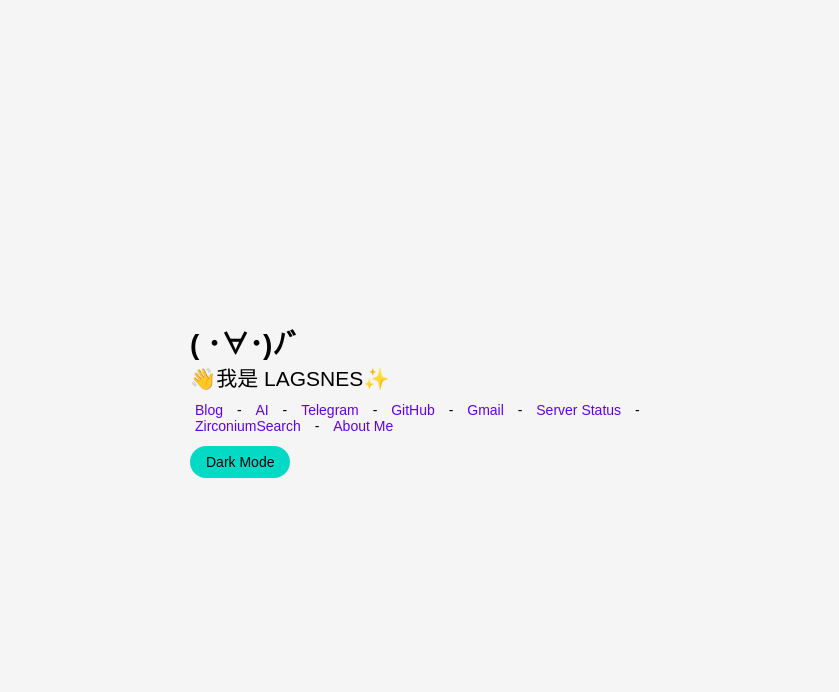
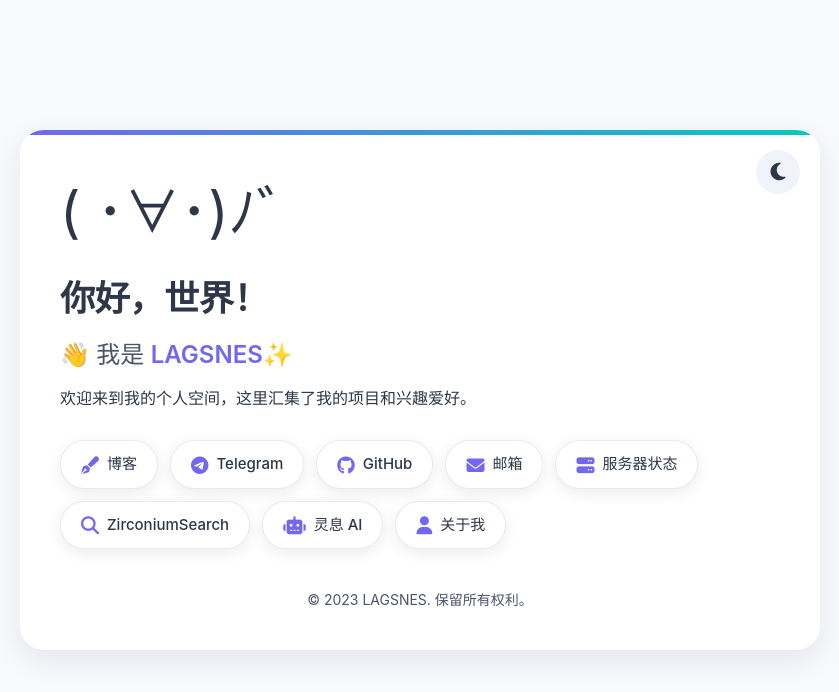
Before and after one commit to LAGSNESOwO/lagsnesowo.github.io, a plain HTML site: page index.html in a window 1280 px wide. Shown: the whole page, without its empty margins (220-1059 px from the left). Drawn offline with Linux system fonts and the light colour scheme.

Commit message:
Update index.html

```diff
--- a/index.html
+++ b/index.html
@@ -3,158 +3,337 @@
 <head>
     <meta charset="UTF-8">
     <meta name="viewport" content="width=device-width, initial-scale=1.0">
-    <title>LAGSNES</title>
+    <title>LAGSNES - 个人主页</title>
+    <link rel="stylesheet" href="https://cdnjs.cloudflare.com/ajax/libs/font-awesome/6.4.2/css/all.min.css">
     <style>
+        /* 设计系统 - 变量 */
         :root {
-            --dynamic-color-primary: #6200EE;
-            --dynamic-color-secondary: #03DAC6;
-            --dynamic-color-background: #F5F5F5;
-            --dynamic-color-surface: #FFFFFF;
-            --dynamic-color-on-primary: #FFFFFF;
-            --dynamic-color-on-secondary: #000000;
-            --dynamic-color-on-background: #000000;
-            --dynamic-color-on-surface: #000000;
-            --dynamic-color-danger: #FF0000;
+            /* 主色调 */
+            --primary: #7267EF;
+            --primary-dark: #6151E5;
+            --secondary: #07CABD;
+            --secondary-dark: #06B0A5;
+
+            /* 明亮模式 */
+            --background: #F8F9FC;
+            --surface: #FFFFFF;
+            --surface-hover: #F1F3FA;
+            --text-primary: #2D3748;
+            --text-secondary: #4A5568;
+            --border: rgba(0, 0, 0, 0.08);
+            --shadow: rgba(17, 12, 46, 0.08);
         }
 
         [data-theme="dark"] {
-            --dynamic-color-primary: #BB86FC;
-            --dynamic-color-secondary: #03DAC6;
-            --dynamic-color-background: #121212;
-            --dynamic-color-surface: #1E1E1E;
-            --dynamic-color-on-primary: #000000;
-            --dynamic-color-on-secondary: #000000;
-            --dynamic-color-on-background: #FFFFFF;
-            --dynamic-color-on-surface: #FFFFFF;
-            --dynamic-color-danger: #CF6679;
+            /* 暗黑模式 */
+            --background: #131525;
+            --surface: #1C1E33;
+            --surface-hover: #252842;
+            --text-primary: #E2E8F0;
+            --text-secondary: #A0AEC0;
+            --border: rgba(255, 255, 255, 0.1);
+            --shadow: rgba(0, 0, 0, 0.25);
+        }
+
+        /* 全局样式 */
+        * {
+            margin: 0;
+            padding: 0;
+            box-sizing: border-box;
+            transition: all 0.3s ease;
         }
 
         body {
-            margin: 0;
-            font-family: 'Google Sans', sans-serif;
-            font-size: 14px;
-            background-color: var(--dynamic-color-background);
-            color: var(--dynamic-color-on-background);
+            font-family: 'SF Pro Display', -apple-system, BlinkMacSystemFont, 'Segoe UI', Roboto, 'Helvetica Neue', Arial, sans-serif;
+            background-color: var(--background);
+            color: var(--text-primary);
+            min-height: 100vh;
             display: flex;
             justify-content: center;
             align-items: center;
-            height: 100vh;
+            padding: 20px;
+            line-height: 1.5;
         }
 
         .container {
+            max-width: 800px;
+            width: 100%;
+        }
+
+        .card {
+            background-color: var(--surface);
+            border-radius: 24px;
+            padding: 40px;
+            box-shadow: 0 10px 30px var(--shadow);
+            position: relative;
+            overflow: hidden;
+            margin-bottom: 20px;
+        }
+
+        .card::before {
+            content: "";
+            position: absolute;
+            top: 0;
+            left: 0;
+            width: 100%;
+            height: 5px;
+            background: linear-gradient(90deg, var(--primary), var(--secondary));
+        }
+
+        /* 标题样式 */
+        .header {
+            margin-bottom: 30px;
             display: flex;
             flex-direction: column;
-            align-items: flex-start;
-            max-width: 500px;
-            width: 100%;
-            padding: 0 20px;
-            box-sizing: border-box;
+            gap: 8px;
+        }
+
+        .emoji {
+            font-size: 3.5rem;
+            margin-bottom: 10px;
+            display: inline-block;
+            transition: transform 0.2s ease;
+        }
+
+        /* 颜文字的轻微跳动动画 */
+        @keyframes gentle-bounce {
+            0%, 100% { transform: translateY(0); }
+            50% { transform: translateY(-5px); }
         }
 
         h1 {
-            margin: 0;
-            font-size: 2em;
-            font-weight: bold;
+            font-size: 2.2rem;
+            font-weight: 700;
+            letter-spacing: -0.5px;
+            margin-bottom: 5px;
         }
 
         h2 {
-            margin: 0;
-            font-size: 1.5em;
-            font-weight: normal;
+            font-size: 1.5rem;
+            font-weight: 500;
+            color: var(--text-secondary);
+            margin-bottom: 5px;
         }
 
-        h2 span {
-            font-family: 'Arial', sans-serif;
-            font-style: normal;
-            font-weight: normal;
+        .highlight {
+            color: var(--primary);
+            font-weight: 600;
         }
 
-        nav {
-            margin-top: 10px;
+        /* 导航菜单 */
+        .nav-container {
+            margin: 25px 0;
         }
 
-        nav a {
-            margin: 0 5px;
-            text-decoration: none;
-            color: var(--dynamic-color-primary);
-            font-size: 1em;
+        .nav {
+            display: flex;
+            flex-wrap: wrap;
+            gap: 12px;
+            justify-content: flex-start;
+            margin-bottom: 30px;
         }
 
-        nav a:hover {
-            text-decoration: underline;
+        .nav-item {
+            text-decoration: none;
+            color: var(--text-primary);
+            background-color: var(--surface);
+            border: 1px solid var(--border);
+            border-radius: 50px;
+            padding: 12px 20px;
+            font-size: 15px;
+            font-weight: 500;
+            display: flex;
+            align-items: center;
+            gap: 8px;
+            box-shadow: 0 4px 15px var(--shadow);
+            transition: all 0.25s cubic-bezier(0.17, 0.67, 0.83, 0.67);
         }
 
-        nav span.separator {
-            margin: 0 5px;
-            color: var(--dynamic-color-on-background);
+        .nav-item:hover {
+            transform: translateY(-3px);
+            box-shadow: 0 8px 20px var(--shadow);
+            background-color: var(--surface-hover);
+            color: var(--primary);
         }
 
-        .button {
-            background-color: var(--dynamic-color-secondary);
-            color: var(--dynamic-color-on-secondary);
-            border: none;
-            border-radius: 16px;
-            padding: 8px 16px;
-            cursor: pointer;
-            font-size: 14px;
-            margin-top: 12px;
+        .nav-item i {
+            font-size: 18px;
+            color: var(--primary);
         }
 
-        .button:hover {
-            opacity: 0.8;
+        /* 主题切换按钮 */
+        .theme-toggle {
+            position: absolute;
+            top: 20px;
+            right: 20px;
+            background: transparent;
+            border: none;
+            cursor: pointer;
+            display: flex;
+            align-items: center;
+            justify-content: center;
+            width: 44px;
+            height: 44px;
+            border-radius: 50%;
+            color: var(--text-primary);
+            font-size: 20px;
+            background-color: var(--surface-hover);
+            transition: all 0.3s cubic-bezier(0.17, 0.67, 0.83, 0.67);
+        }
+
+        .theme-toggle:hover {
+            transform: rotate(15deg);
+            background-color: var(--surface-hover);
+            color: var(--primary);
+        }
+
+        /* 底部信息 */
+        .footer {
+            text-align: center;
+            font-size: 14px;
+            color: var(--text-secondary);
+            margin-top: 40px;
+        }
+
+        /* 响应式设计 */
+        @media (max-width: 768px) {
+            .card {
+                padding: 30px 25px;
+            }
+
+            .emoji {
+                font-size: 3rem;
+            }
+
+            h1 {
+                font-size: 1.8rem;
+            }
+
+            .nav {
+                justify-content: center;
+            }
+        }
+
+        @media (max-width: 480px) {
+            .card {
+                padding: 25px 20px;
+                border-radius: 16px;
+            }
+
+            .emoji {
+                font-size: 2.5rem;
+            }
+
+            h1 {
+                font-size: 1.5rem;
+            }
+
+            h2 {
+                font-size: 1.2rem;
+            }
+
+            .nav-item {
+                padding: 10px 16px;
+                font-size: 14px;
+            }
         }
     </style>
 </head>
 <body>
     <div class="container">
-        <h1>( ･∀･)ﾉ゛</h1>
-        <h2>👋我是 <span>LAGSNES✨</span></h2>
-        <nav>
-            <a href="https://blog.lagsn.es" target="_blank">Blog</a>
-            <span class="separator">-</span>
-            <a href="https://breathai.top/" target="_blank">AI</a>
-            <span class="separator">-</span>
-            <a href="https://lagsnes.t.me" target="_blank">Telegram</a>
-            <span class="separator">-</span>
-            <a href="https://github.com/LAGSNESOwO" target="_blank">GitHub</a>
-            <span class="separator">-</span>
-            <a href="/cdn-cgi/l/email-protection#a2d1ccc7d1d3d5d3e2c5cfc3cbce8cc1cdcf">Gmail</a>
-            <span class="separator">-</span>
-            <a href="https://monitor.lagsn.es">Server Status</a>
-            <span class="separator">-</span>
-            <a href="https://zirconium.app">ZirconiumSearch</a>
-            <span class="separator">-</span>
-            <a href="https://blog.lagsn.es/about" target="_blank">About Me</a>
-        </nav>
-        <button class="button" onclick="toggleTheme()">Dark Mode</button>
+        <div class="card">
+            <button class="theme-toggle" aria-label="切换主题" onclick="toggleTheme()">
+                <i class="fas fa-moon" id="theme-icon"></i>
+            </button>
+
+            <div class="header">
+                <span class="emoji">( ･∀･)ﾉ゛</span>
+                <h1>你好，世界！</h1>
+                <h2>👋 我是 <span class="highlight">LAGSNES✨</span></h2>
+                <p>欢迎来到我的个人空间，这里汇集了我的项目和兴趣爱好。</p>
+            </div>
+
+            <div class="nav-container">
+                <div class="nav">
+                    <a href="https://blog.lagsn.es" target="_blank" class="nav-item">
+                        <i class="fas fa-pen-fancy"></i>博客
+                    </a>
+                    <a href="https://lagsnes.t.me" target="_blank" class="nav-item">
+                        <i class="fab fa-telegram"></i>Telegram
+                    </a>
+                    <a href="https://github.com/LAGSNESOwO" target="_blank" class="nav-item">
+                        <i class="fab fa-github"></i>GitHub
+                    </a>
+                    <a href="mailto:email@lagsn.es" class="nav-item">
+                        <i class="fas fa-envelope"></i>邮箱
+                    </a>
+                    <a href="https://monitor.lagsn.es" target="_blank" class="nav-item">
+                        <i class="fas fa-server"></i>服务器状态
+                    </a>
+                    <a href="https://zirconium.app" target="_blank" class="nav-item">
+                        <i class="fas fa-search"></i>ZirconiumSearch
+                    </a>
+                    <a href="https://breathai.top/" target="_blank" class="nav-item">
+                        <i class="fas fa-robot"></i>灵息 AI
+                    </a>
+                    <a href="https://blog.lagsn.es/about" target="_blank" class="nav-item">
+                        <i class="fas fa-user"></i>关于我
+                    </a>
+                </div>
+            </div>
+
+            <div class="footer">
+                <p>© 2023 LAGSNES. 保留所有权利。</p>
+            </div>
+        </div>
     </div>
 
-    <script data-cfasync="false" src="/cdn-cgi/scripts/5c5dd728/cloudflare-static/email-decode.min.js"></script><script>
+    <script>
+        // 初始化主题
         function initializeTheme() {
             const savedTheme = localStorage.getItem('theme');
-            if (savedTheme === 'dark') {
+            const themeIcon = document.getElementById('theme-icon');
+
+            if (savedTheme === 'dark' || ((!savedTheme) && window.matchMedia('(prefers-color-scheme: dark)').matches)) {
                 document.body.setAttribute('data-theme', 'dark');
-                document.querySelector('.button').textContent = 'Light Mode';
+                themeIcon.classList.replace('fa-moon', 'fa-sun');
             }
         }
 
+        // 切换主题
         function toggleTheme() {
             const body = document.body;
-            const button = document.querySelector('.button');
+            const themeIcon = document.getElementById('theme-icon');
             const isDarkMode = body.getAttribute('data-theme') === 'dark';
 
             if (isDarkMode) {
                 body.removeAttribute('data-theme');
-                button.textContent = 'Dark Mode';
-                localStorage.setItem('theme', 'light'); // 保存为浅色模式
+                localStorage.setItem('theme', 'light');
+                themeIcon.classList.replace('fa-sun', 'fa-moon');
             } else {
                 body.setAttribute('data-theme', 'dark');
-                button.textContent = 'Light Mode';
-                localStorage.setItem('theme', 'dark'); // 保存为深色模式
+                localStorage.setItem('theme', 'dark');
+                themeIcon.classList.replace('fa-moon', 'fa-sun');
             }
         }
 
-        initializeTheme();
+        // 页面加载时执行
+        document.addEventListener('DOMContentLoaded', () => {
+            initializeTheme();
+
+            // 为颜文字添加悬停效果
+            const emoji = document.querySelector('.emoji');
+
+            emoji.addEventListener('mouseover', () => {
+                // 鼠标悬停时添加轻微跳动动画
+                emoji.style.animation = 'gentle-bounce 0.5s ease infinite';
+            });
+
+            emoji.addEventListener('mouseout', () => {
+                // 鼠标离开时停止动画
+                emoji.style.animation = 'none';
+            });
+        });
     </script>
 </body>
 </html>
```
